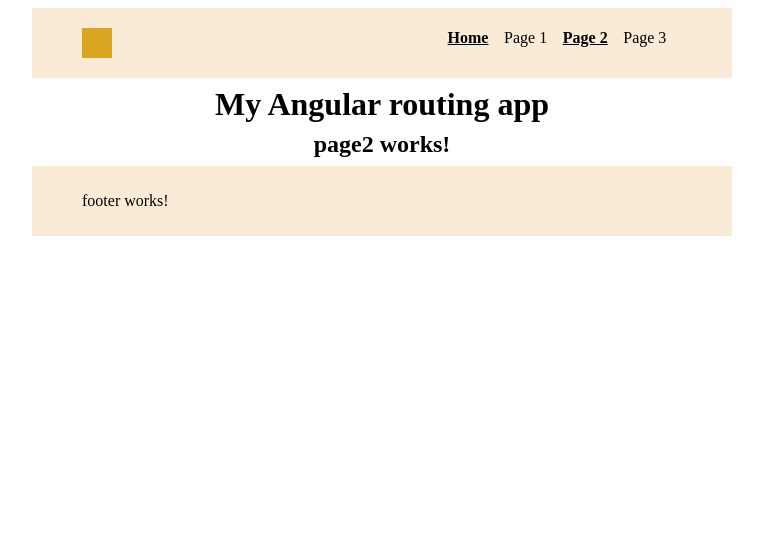
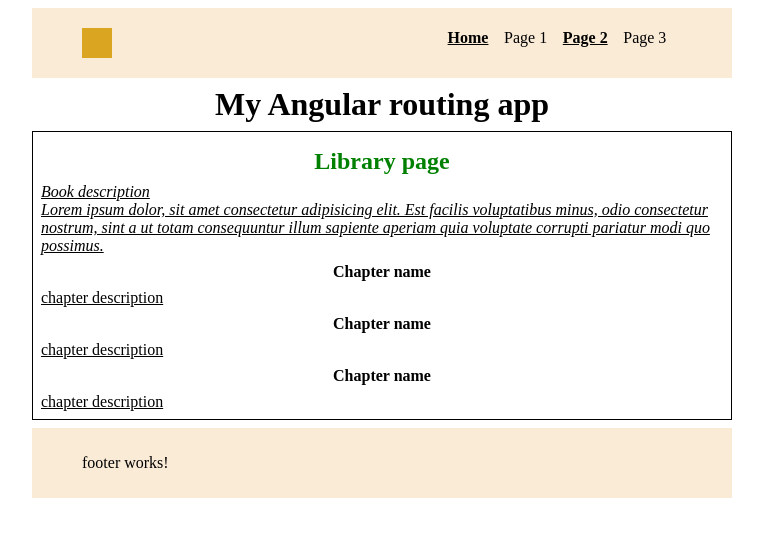
Before and after one commit to Victoriia-Ripka/angular, an Angular app: page /page2 in a window 1280 px wide. Shown: the top 536 px of the page, without its empty margins (258-1021 px from the left). Built offline with nearby package versions, Linux system fonts and the light colour scheme.

Commit message:
added library page

```diff
--- a/src/app/app.component.html
+++ b/src/app/app.component.html
@@ -1,6 +1,6 @@
 <div class="container">
   <app-header></app-header>
-  <main>
+  <main class="theme-green">
     <h1>{{ title }}</h1>
     <router-outlet></router-outlet>
   </main>
--- a/src/app/app.module.ts
+++ b/src/app/app.module.ts
@@ -5,8 +5,7 @@ import { RouterModule } from '@angular/router';
 
 import { AppRoutingModule } from './app-routing.module';
 import { AppComponent } from './app.component';
-import { HeaderComponent, FooterComponent, MainComponent } from './components';
-// import { HelloWorldListComponent } from './components/hello-world-list/hello-world-list.component';
+import { HeaderComponent, FooterComponent } from './components';
 import { PagesModule, routs } from './pages/index';
 
 // декоратор визначає як модуль повинен правюувати
@@ -16,8 +15,6 @@ import { PagesModule, routs } from './pages/index';
     AppComponent,
     HeaderComponent,
     FooterComponent,
-    MainComponent,
-    // HelloWorldListComponent,
   ],
   // компоненти, що будуть видимі для інших модулів
   exports: [],
--- a/src/app/pages/index.ts
+++ b/src/app/pages/index.ts
@@ -1,6 +1,7 @@
 // barrel file
 export * from './page1/page1.component'
 export * from './page2/page2.component'
+export * from './page2/chapter.component'
 export * from './page3/page3.component'
 export * from './pages.routs'
 export * from './pages.module'
--- /dev/null
+++ b/src/app/pages/page2/chapter.components.html
@@ -0,0 +1,2 @@
+<h4>Chapter name</h4>
+<p>chapter description</p>
--- a/src/app/pages/page2/page2.component.css
+++ b/src/app/pages/page2/page2.component.css
@@ -0,0 +1,22 @@
+:host {
+    display: block;
+    border: 1px solid black;
+    margin: 8px 0;
+    padding: 8px;
+}
+
+:host-context(.theme-red) h2 {
+    color: red;
+}
+
+:host-context(.theme-green) h2 {
+    color: green;
+}
+
+p {
+    font-style: italic;
+}
+
+:host /deep/ p {
+    text-decoration: underline;
+}
--- a/src/app/pages/page2/page2.component.html
+++ b/src/app/pages/page2/page2.component.html
@@ -1 +1,9 @@
-<h2>page2 works!</h2>
+<h2>Library page</h2>
+<p>Book description</p>
+<p>Lorem ipsum dolor, sit amet consectetur adipisicing elit. Est facilis voluptatibus minus, odio consectetur nostrum,
+    sint a ut totam consequuntur illum sapiente aperiam quia voluptate corrupti pariatur modi quo possimus.</p>
+
+
+<chapter></chapter>
+<chapter></chapter>
+<chapter></chapter>
--- a/src/app/pages/pages.module.ts
+++ b/src/app/pages/pages.module.ts
@@ -2,11 +2,11 @@ import { NgModule } from "@angular/core"
 import { CommonModule } from "@angular/common"
 
 import { HelloWorldListComponent } from "../components/index"
-import { Page1Component, Page2Component, Page3Component } from "./index"
+import { Page1Component, Page2Component, Page3Component, ChapterComponent } from "./index"
 
 @NgModule({
     imports: [CommonModule],
-    declarations: [Page1Component, Page2Component, Page3Component, HelloWorldListComponent],
+    declarations: [Page1Component, Page2Component, Page3Component, HelloWorldListComponent, ChapterComponent],
     exports: [Page1Component, Page2Component, Page3Component]
 })
 export class PagesModule { }
```
Also changed, not shown: src/app/pages/page2/chapter.component.ts (added, +7 -0 lines).
